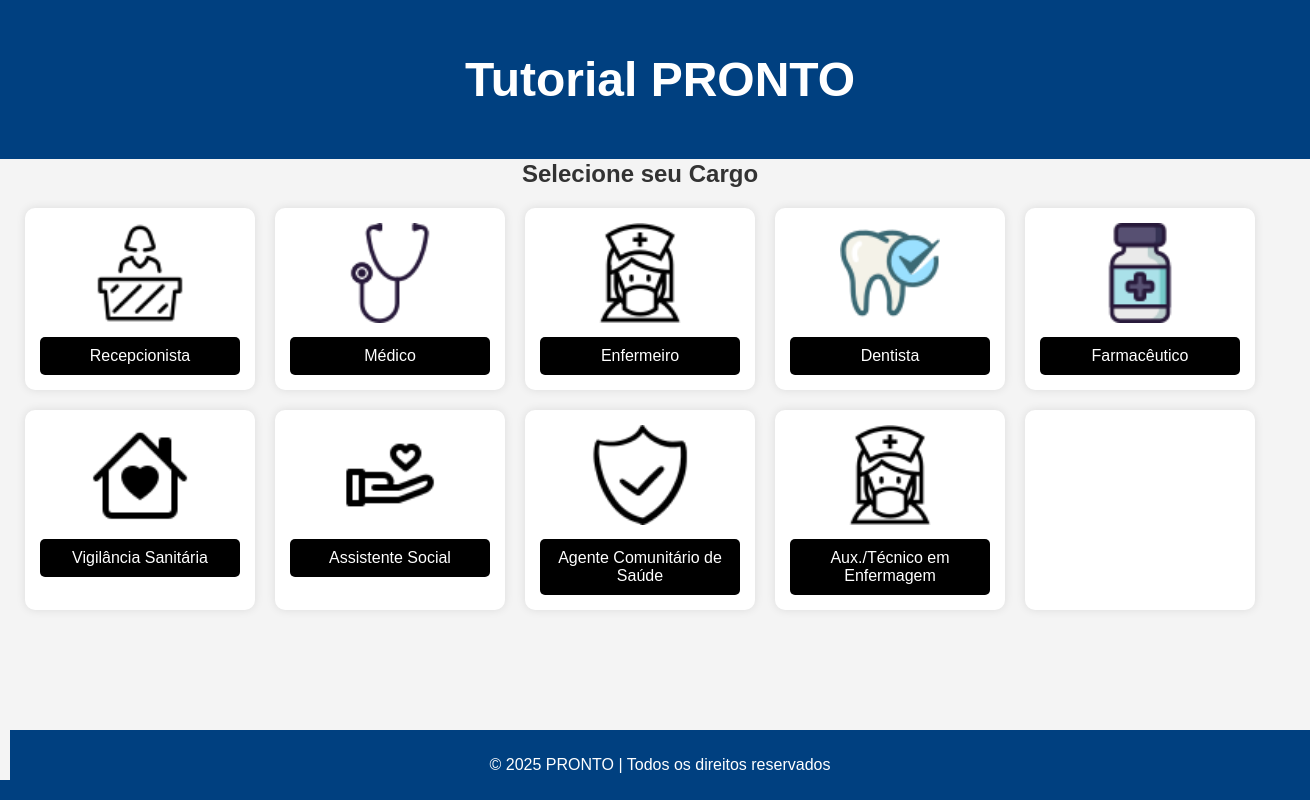
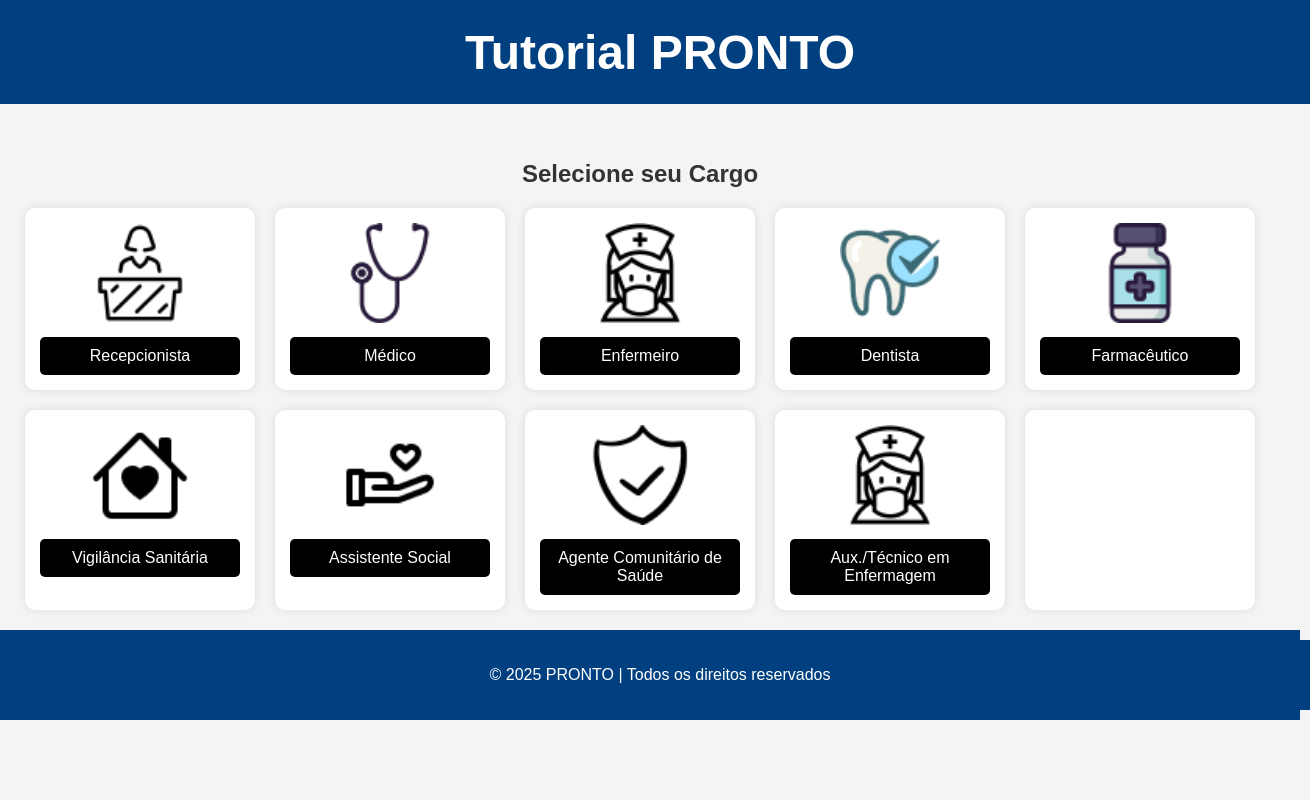
Before and after one commit to lidiane555/TutorialPronto, a plain HTML site: page index.html in a window 1280 px wide. Shown: the whole page, 1310 px wide, since content can reach past the window. Drawn offline with Linux system fonts and the light colour scheme.

Commit message:
fix: ajuste de espaçamento do header e footer

```diff
--- a/styles.css
+++ b/styles.css
@@ -4,7 +4,7 @@ body {
     padding: 0;
     background-color: #f4f4f4;
     text-align: center;
-    padding-top: 70px; /* Espaço para evitar sobreposição */
+    padding-top: 70px;
     margin-top: 70px;
 
 }
@@ -13,23 +13,28 @@ header {
     background: #004080;
     color: white;
     padding: 20px;
-    text-align: center;
-    font-size: 24px;
-    position: fixed; /* Fixa o header no topo */
+    margin-bottom: 20px;
+    position: fixed;
     top: 0;
     left: 0;
     width: 100%;
-    z-index: 1000; /* Garante que fique acima de outros elementos */
+    height: 8%;
+    z-index: 1000;
+    display: flex;
+    justify-content: center;
+    align-items: center;
+    font-size: 24px;
 }
 
 
-footer {
+
+
+footer{
     background: #004080;
     color: white;
     padding: 10px;
     text-align: center;
     position: relative;
-    position: fixed;
     bottom: 0;
     width: 100%;
 }
@@ -102,6 +107,14 @@ button:hover {
     margin-bottom: 10px;
 }
 
+#content-Container {
+    display: flex;
+    flex-direction: column;
+    align-items: center;
+    justify-content: center;
+    margin-top: 20px;
+}
+
 /* Ajuste do tamanho da imagem para celular */
 @media (max-width: 600px) {
     .imgPDF {
```
